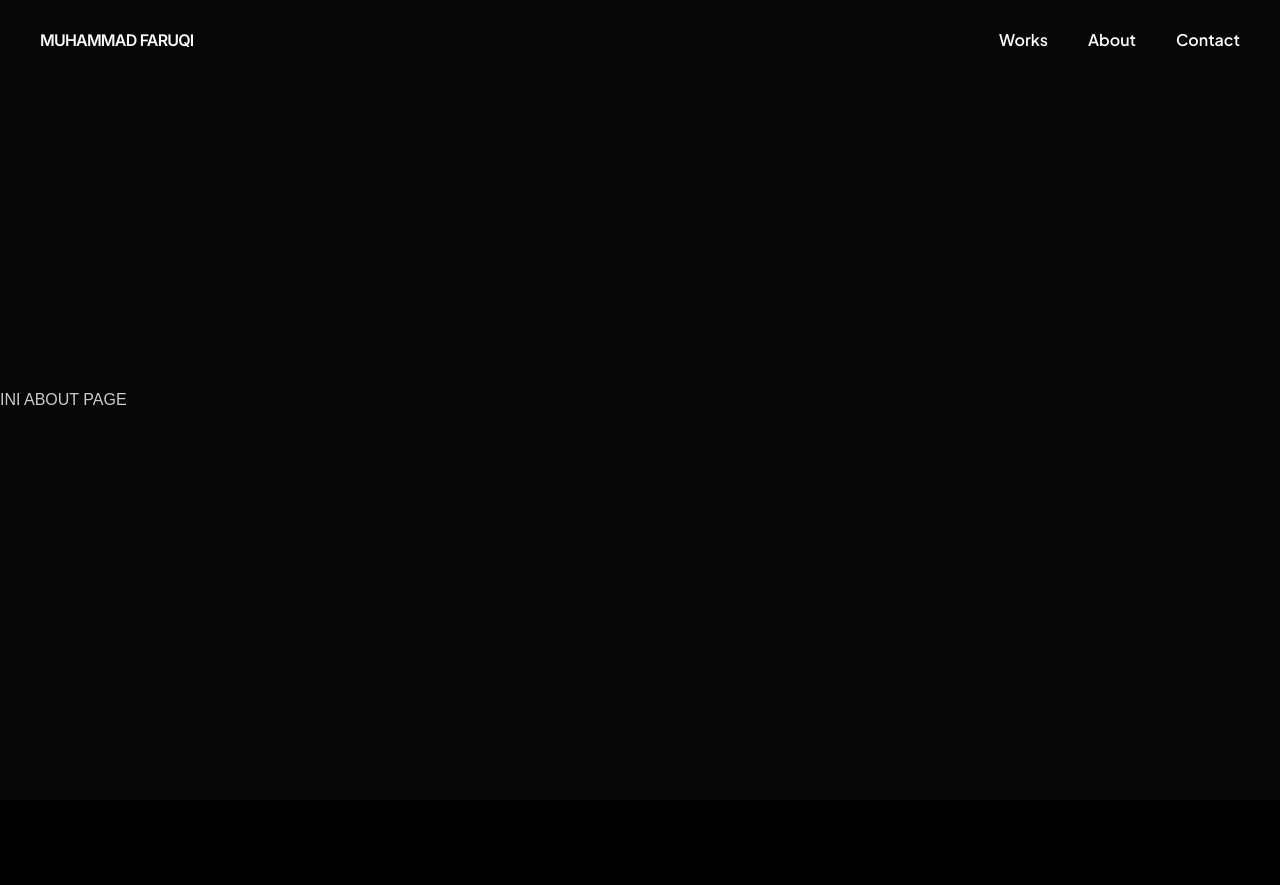
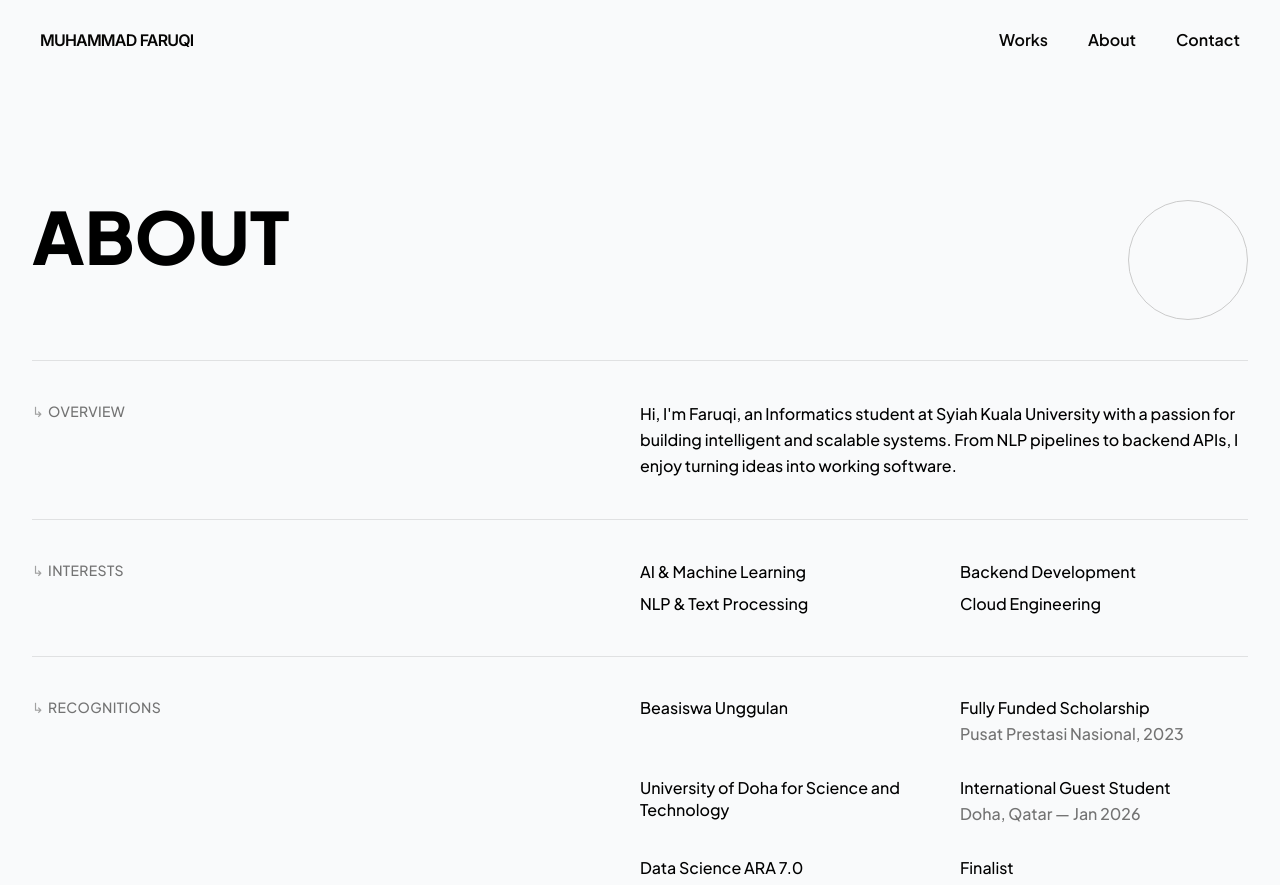
Before and after one commit to mfaruqi35/portofolio, a Next.js app: page /about in a window 1280 px wide. Shown: the top 885 px of the page. Built offline with nearby package versions, Linux system fonts and the light colour scheme.

Commit message:
create about page

```diff
--- a/app/about/page.tsx
+++ b/app/about/page.tsx
@@ -1,7 +1,122 @@
+import { Plus_Jakarta_Sans, Inter } from "next/font/google";
+
+const headerFont = Plus_Jakarta_Sans({
+  subsets: ["latin"],
+  weight: "800",
+});
+
+const contentFont = Plus_Jakarta_Sans({
+  subsets: ["latin"],
+  weight: "500",
+});
+
 export default function About() {
   return (
-    <div className="w-full h-screen flex items-center">
-      <h1>INI ABOUT PAGE</h1>
+    <div className="overflow-x-hidden bg-background">
+      <section
+        id="about"
+        className="w-full h-auto rounded-b-2xl bg-[#F9FAFB] px-4 pb-8 pt-50 sm:px-4 md:px-8 md:pb-10"
+      >
+        <div className="max-w-7xl mx-auto">
+          <div className="border-b border-black/10 pb-8 mb-8 md:pb-10 md:mb-10 flex justify-between">
+            <h1
+              className={`text-5xl font-bold text-black sm:text-7xl md:text-7xl ${headerFont.className}`}
+            >
+              ABOUT
+            </h1>
+            <div className="h-30 w-30 border rounded-full"></div>
+          </div>
+        </div>
+        <div
+          className={`max-w-7xl mx-auto grid grid-cols-1 gap-5 border-b border-black/10 pb-8 mb-8 md:pb-10 md:mb-10 md:grid-cols-4 md:gap-0 ${contentFont.className}`}
+        >
+          <div className="md:col-span-2 text-xs font-medium uppercase tracking-wide text-neutral-500 sm:text-sm">
+            <span className="mr-1 text-neutral-400" aria-hidden>
+              ↳
+            </span>
+            overview
+          </div>
+          <div className="md:col-span-2 space-y-3 text-base leading-relaxed text-black sm:text-md ">
+            <p>
+              Hi, I&apos;m Faruqi, an Informatics student at Syiah Kuala
+              University with a passion for building intelligent and scalable
+              systems. From NLP pipelines to backend APIs, I enjoy turning ideas
+              into working software.
+            </p>
+          </div>
+        </div>
+        <div
+          className={`max-w-7xl mx-auto grid grid-cols-1 gap-8 border-b border-black/10 pb-8 mb-8 md:pb-10 md:mb-10 md:grid-cols-4 md:gap-0 ${contentFont.className}`}
+        >
+          <div className="md:col-span-2 text-xs font-medium uppercase tracking-wide text-neutral-500 sm:text-sm">
+            <span className="mr-1 text-neutral-400" aria-hidden>
+              ↳
+            </span>
+            Interests
+          </div>
+          <div className="md:col-span-2 text-black">
+            <ul className="flex flex-col gap-1.5 text-base font-medium sm:hidden">
+              <li>AI & Machine Learning</li>
+              <li>NLP & Text Processing</li>
+              <li>Backend Development</li>
+              <li>Cloud Engineering</li>
+            </ul>
+            <div className="hidden sm:grid sm:grid-cols-2 sm:gap-x-8 sm:gap-y-2">
+              <ul className="space-y-2 text-sm sm:text-base">
+                <li>AI & Machine Learning</li>
+                <li>NLP & Text Processing</li>
+              </ul>
+              <ul className="space-y-2 text-sm sm:text-base">
+                <li>Backend Development</li>
+                <li>Cloud Engineering</li>
+              </ul>
+            </div>
+          </div>
+        </div>
+        <div
+          className={`max-w-7xl mx-auto grid grid-cols-1 gap-8 border-black/10 mb-5 md:grid-cols-4 md:gap-0 ${contentFont.className}`}
+        >
+          <div className="md:col-span-2 text-xs font-medium uppercase tracking-wide text-neutral-500 sm:text-sm">
+            <span className="mr-1 text-neutral-400" aria-hidden>
+              ↳
+            </span>
+            Recognitions
+          </div>
+          <div className="md:col-span-2 flex flex-col gap-8">
+            <div className="grid grid-cols-2 gap-x-8">
+              <h3 className="text-sm font-medium leading-snug sm:text-base text-black">
+                Beasiswa Unggulan
+              </h3>
+              <div className="flex flex-col gap-1 text-sm leading-snug sm:text-base">
+                <span className="text-black">Fully Funded Scholarship</span>
+                <span className="text-neutral-500">
+                  Pusat Prestasi Nasional, 2023
+                </span>
+              </div>
+            </div>
+            <div className="grid grid-cols-2 gap-x-8">
+              <h3 className="text-sm font-medium leading-snug sm:text-base text-black">
+                University of Doha for Science and Technology
+              </h3>
+              <div className="flex flex-col gap-1 text-sm leading-snug sm:text-base">
+                <span className="text-black">International Guest Student</span>
+                <span className="text-neutral-500">Doha, Qatar — Jan 2026</span>
+              </div>
+            </div>
+            <div className="grid grid-cols-2 gap-x-8">
+              <h3 className="text-sm font-medium leading-snug sm:text-base text-black">
+                Data Science ARA 7.0
+              </h3>
+              <div className="flex flex-col gap-1 text-sm leading-snug sm:text-base">
+                <span className="text-black">Finalist</span>
+                <span className="text-neutral-500">
+                  Institut Teknologi Sepuluh Nopember, Feb 2026
+                </span>
+              </div>
+            </div>
+          </div>
+        </div>
+      </section>
     </div>
   );
 }
--- a/app/page.tsx
+++ b/app/page.tsx
@@ -115,7 +115,7 @@ export default function Home() {
             <div>
               <a
                 href="/about"
-                className="font-bold transition-transform duration-200 hover:-translate-y-0.5"
+                className="group inline-flex items-center gap-1 font-bold transition-transform duration-200 hover:-translate-y-0.5"
               >
                 Read More
               </a>
--- a/components/Navbar.tsx
+++ b/components/Navbar.tsx
@@ -39,8 +39,8 @@ export default function Navbar() {
   }, []);
 
   const navLinks = [
-    { name: "Works", href: "#works", id: "works" },
-    { name: "About", href: "#about", id: "about" },
+    { name: "Works", href: "/#works", id: "works" },
+    { name: "About", href: "/about", id: "about" },
     { name: "Contact", href: "#contact", id: "contact" },
   ];
 
--- a/components/footer.tsx
+++ b/components/footer.tsx
@@ -13,7 +13,7 @@ export default function Footer() {
   return (
     <footer
       id="contact"
-      className={`w-full bg-black text-white px-6 md:px-16 pt-16 md:pt-24 pb-5 md:pb-8 ${contentFont.className}`}
+      className={`w-full bg-black text-white px-6 md:px-16 pt-14 md:pt-18 pb-5 md:pb-8 ${contentFont.className}`}
     >
       <div className="max-w-7xl mx-auto">
         <div className="space-y-3 md:space-y-4">
@@ -25,7 +25,7 @@ export default function Footer() {
           </h2>
         </div>
 
-        <div className="mt-10 md:mt-14">
+        <div className="mt-6 md:mt-10">
           <a
             href="mailto:muhammad.faruqi35@gmail.com"
             className="text-l md:text-2xl text-neutral-200 hover:text-white transition-colors"
```
